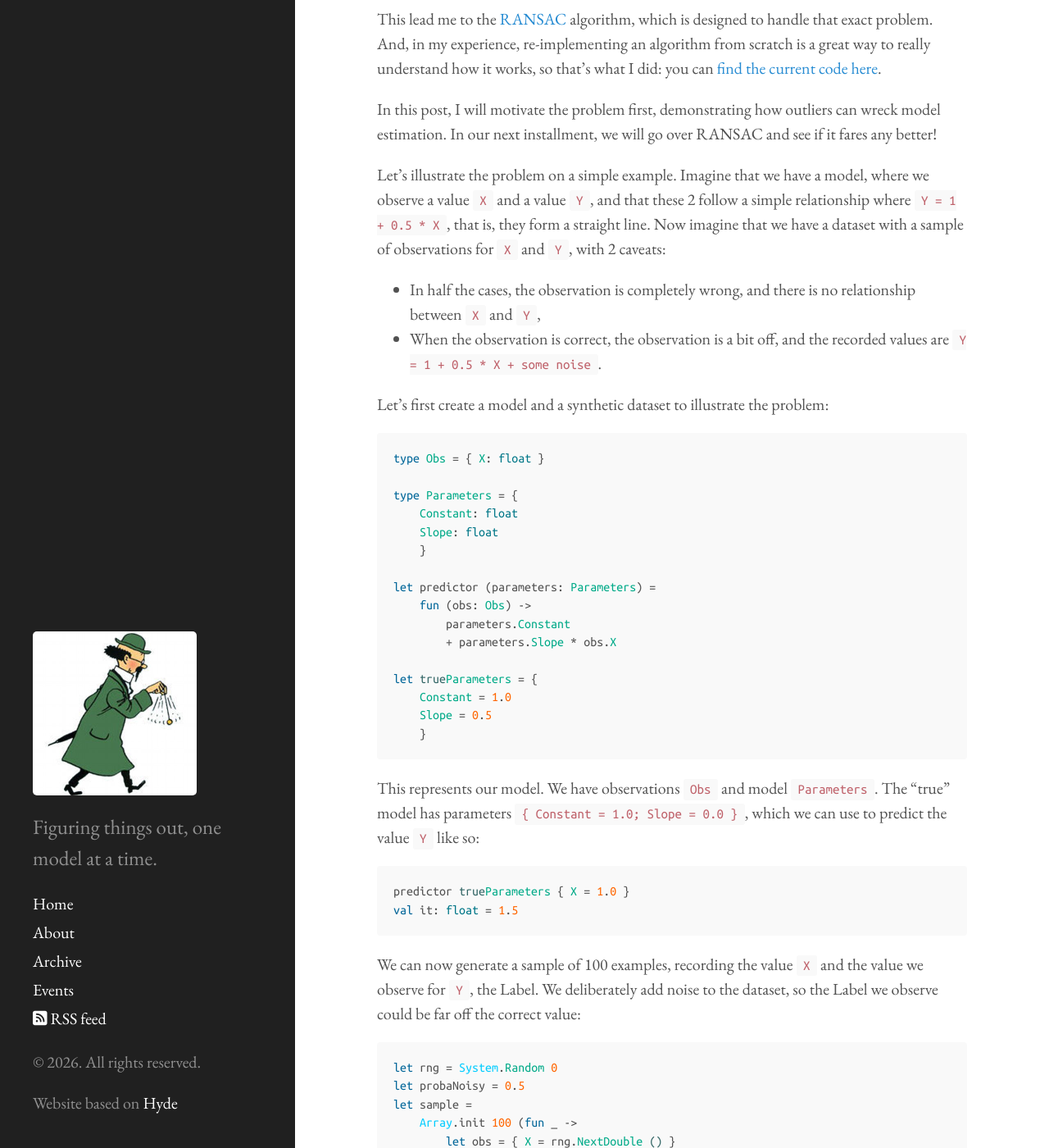
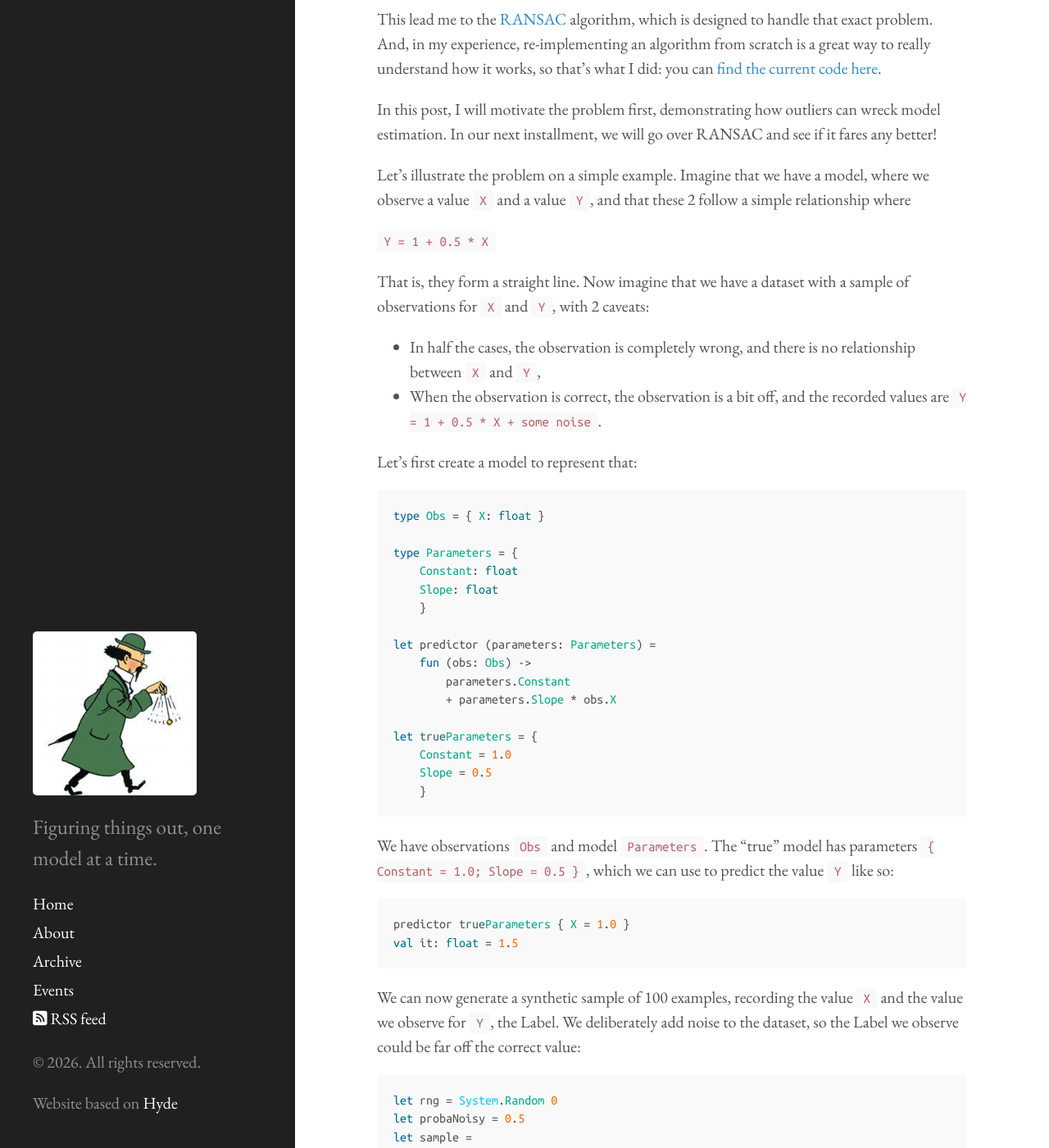
Before and after one commit to mathias-brandewinder/mathias-brandewinder.github.io, a Jekyll site: the page built from _posts/2026-03-05-ransac-part-1.md, in a window 1280 px wide and 1400 px high, scrolled down 392 px. Shown: the whole window at 82% size. Built offline with Jekyll 4.4.1, drawn with Linux system fonts in a browser that asks for light colours; some of the changed text lies outside the part shown.

Commit message:
RANSAC part 1: minor edits

````diff
--- a/_posts/2026-03-05-ransac-part-1.md
+++ b/_posts/2026-03-05-ransac-part-1.md
@@ -28,16 +28,19 @@
 
 Let's illustrate the problem on a simple example. Imagine that we have a model,
 where we observe a value `X` and a value `Y`, and that these 2 follow a simple
-relationship where `Y = 1 + 0.5 * X`, that is, they form a straight line. Now
-imagine that we have a dataset with a sample of observations for `X` and `Y`,
-with 2 caveats:
+relationship where
+
+`Y = 1 + 0.5 * X`
+
+That is, they form a straight line. Now imagine that we have a dataset with a
+sample of observations for `X` and `Y`, with 2 caveats:
 
 - In half the cases, the observation is completely wrong, and there is no
 relationship between `X` and `Y`,
 - When the observation is correct, the observation is a bit off, and the
 recorded values are `Y = 1 + 0.5 * X + some noise`.
 
-Let's first create a model and a synthetic dataset to illustrate the problem:
+Let's first create a model to represent that:
 
 ``` fsharp
 type Obs = { X: float }
@@ -58,8 +61,8 @@
     }
 ```
 
-This represents our model. We have observations `Obs` and model `Parameters`.
-The "true" model has parameters `{ Constant = 1.0; Slope = 0.0 }`, which we can
+We have observations `Obs` and model `Parameters`.
+The "true" model has parameters `{ Constant = 1.0; Slope = 0.5 }`, which we can
 use to predict the value `Y` like so:
 
 ``` fsharp
@@ -93,7 +96,7 @@
 
 With a 50% probability, the `Y` value is generated randomly, without any
 relationship whatsoever to `X` (outlier). Otherwise, the `Y` value will be the
-"correct" value, plus some random noise between plus and minus 0.1.
+"correct" value, plus some random noise, between plus and minus 0.1.
 
 Let's visualize the dataset, using [Plotly.NET][3], together with the "true"
 model that we want to estimate from the data:
````
Also changed, not shown: other parts of _posts/2026-03-05-ransac-part-1.md (+1 -1 lines).
